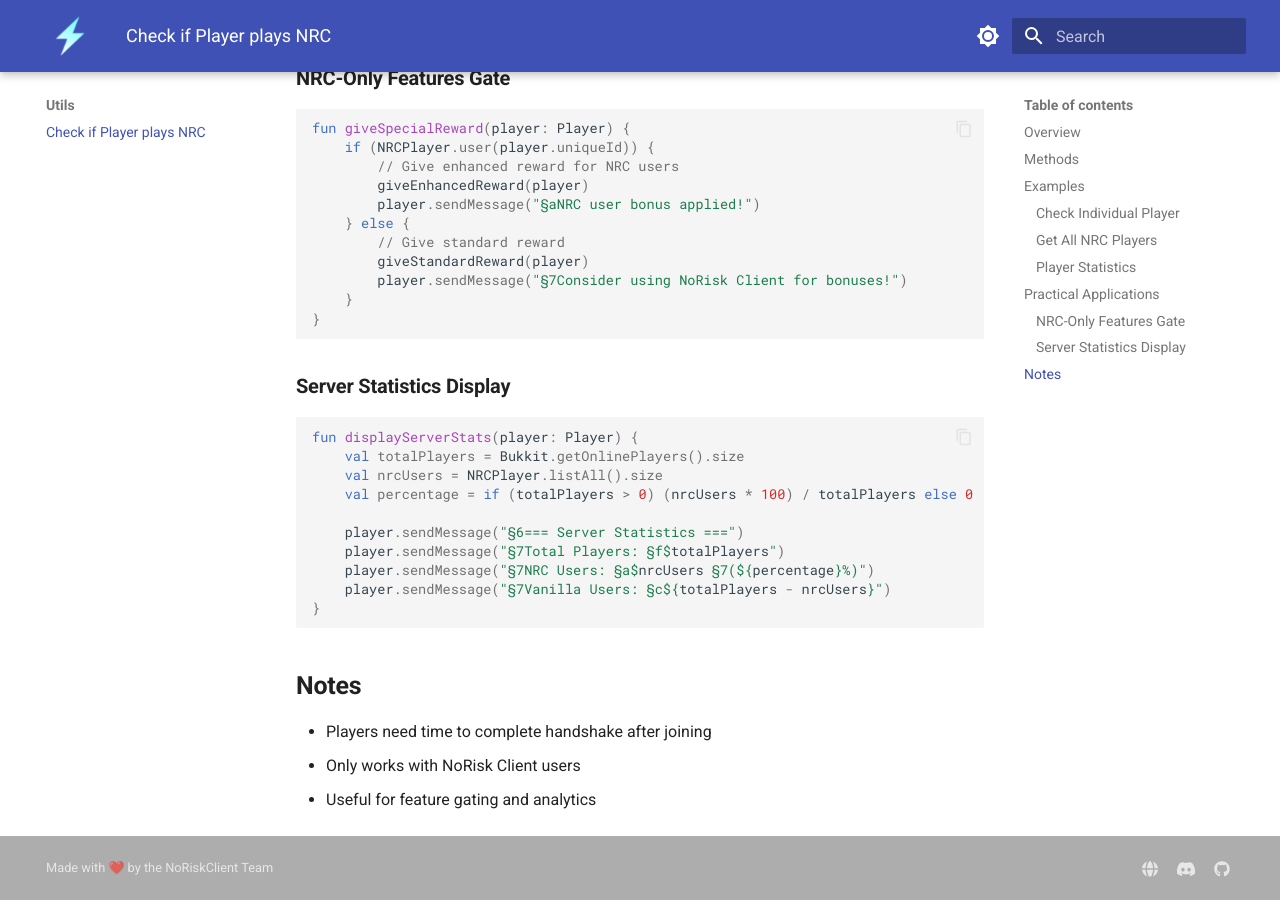
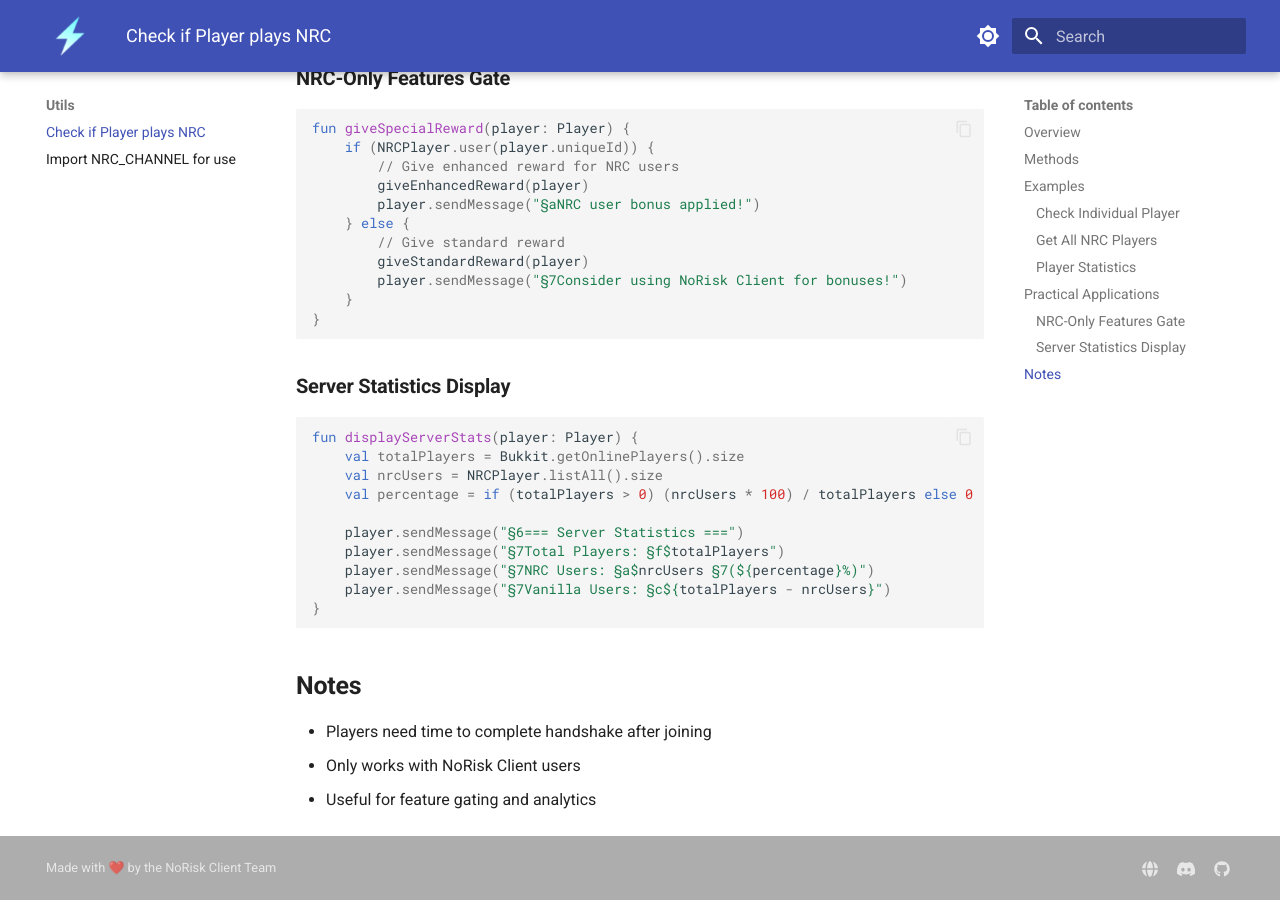
Before and after one commit to NoRiskClient/noriskclient-server-api-docs, an MkDocs documentation site: the page built from docs/utils/NRCPlayer.md, in a window 1280 px wide and 900 px high, scrolled down 1294 px. Built offline with MkDocs 1.6.1 and Material for MkDocs 9.7.7, drawn with Linux system fonts in a browser that asks for light colours.

Commit message:
add ImportChannel.md

```diff
--- a/mkdocs.yml
+++ b/mkdocs.yml
@@ -39,6 +39,7 @@ nav:
     - Beacon Beams: payloads/BeaconBeamPayload.md
   - Utils:
     - Check if Player plays NRC: utils/NRCPlayer.md
+    - Import NRC_CHANNEL for use: utils/ImportChannel.md
 
 extra:
   generator: false
@@ -53,7 +54,7 @@ extra:
       link: https://github.com/NoRiskClient
       name: GitHub
 
-copyright: Made with ❤️ by the NoRiskClient Team
+copyright: Made with ❤️ by the NoRisk Client Team
 
 extra_css:
   - css/index.css
```
Also changed, not shown: docs/utils/ImportChannel.md (added, +29 -0 lines).
